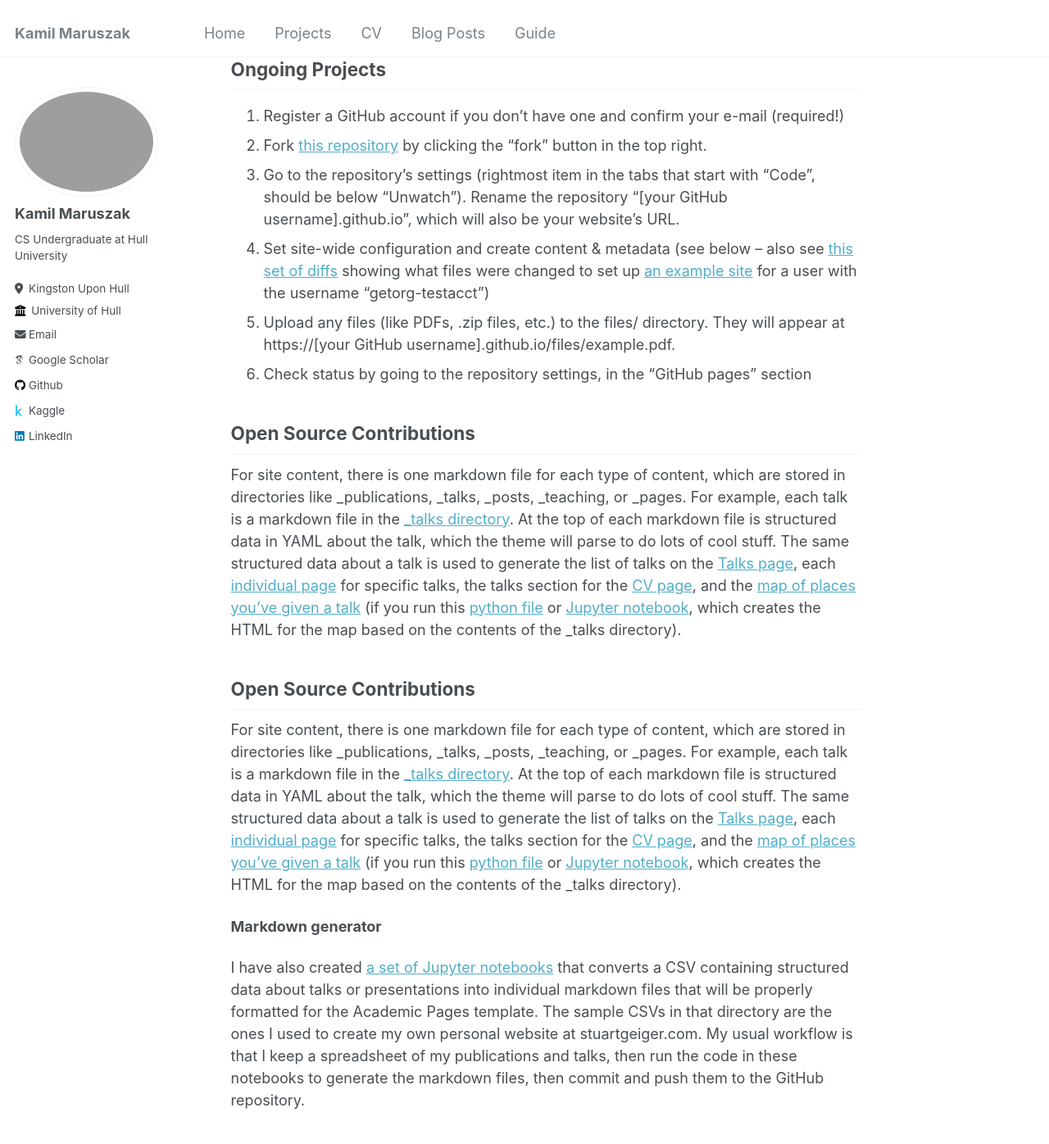
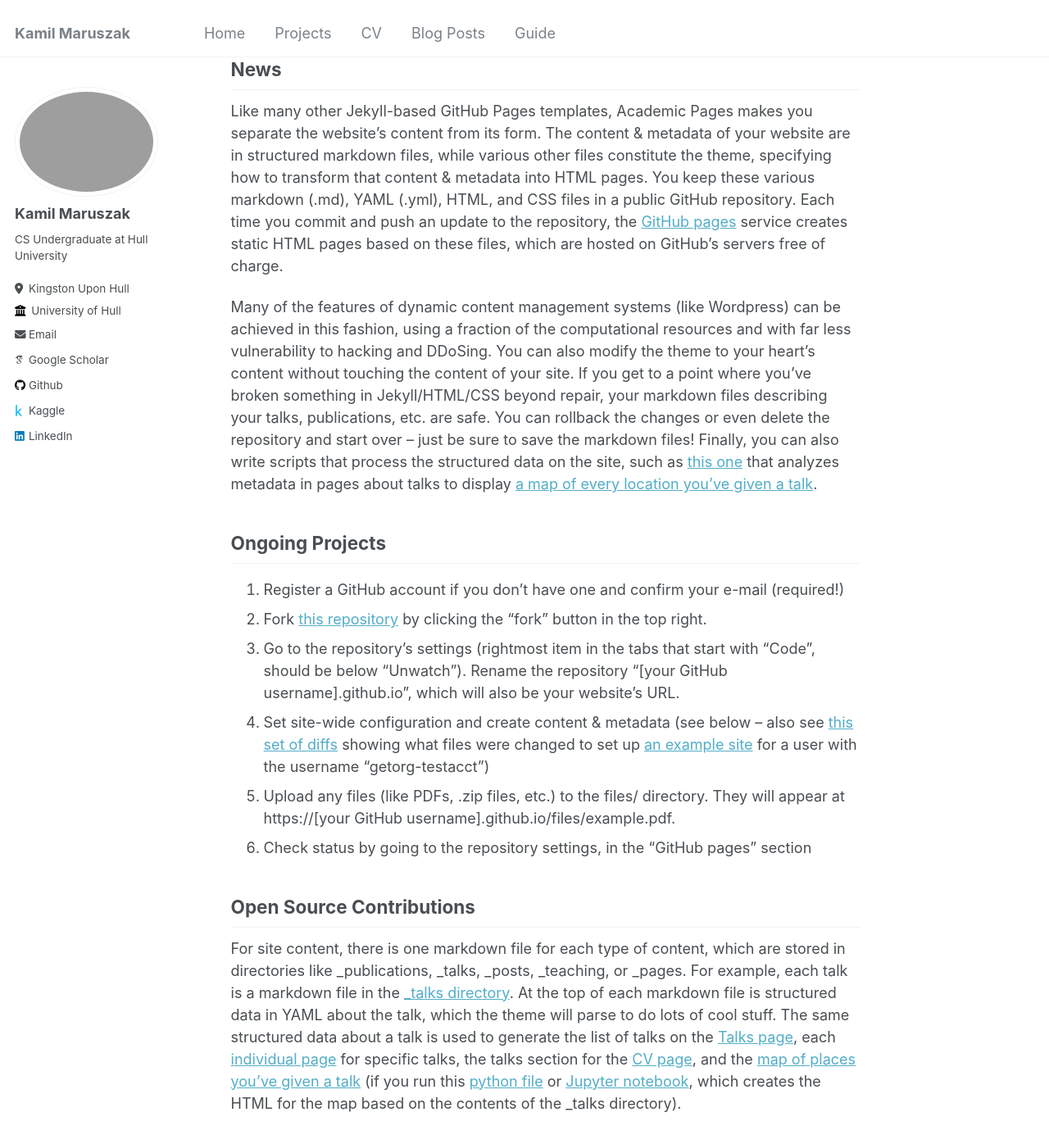
Before and after one commit to DonKamilo00/DonKamilo00.github.io, a Jekyll site: the page built from _pages/about.md, in a window 1280 px wide and 1400 px high, scrolled down 970 px. Shown: the top 1396 px of the window at 82% size. Built offline with Jekyll 4.4.1, drawn with Linux system fonts in a browser that asks for light colours; some web fonts are replaced; some of the changed text lies outside the part shown.

Commit message:
Update about.md

```diff
--- a/_pages/about.md
+++ b/_pages/about.md
@@ -15,6 +15,15 @@ Like many other Jekyll-based GitHub Pages templates, Academic Pages makes you se
 
 Many of the features of dynamic content management systems (like Wordpress) can be achieved in this fashion, using a fraction of the computational resources and with far less vulnerability to hacking and DDoSing. You can also modify the theme to your heart's content without touching the content of your site. If you get to a point where you've broken something in Jekyll/HTML/CSS beyond repair, your markdown files describing your talks, publications, etc. are safe. You can rollback the changes or even delete the repository and start over -- just be sure to save the markdown files! Finally, you can also write scripts that process the structured data on the site, such as [this one](https://github.com/academicpages/academicpages.github.io/blob/master/talkmap.ipynb) that analyzes metadata in pages about talks to display [a map of every location you've given a talk](https://academicpages.github.io/talkmap.html).
 
+
+**News**
+------
+Like many other Jekyll-based GitHub Pages templates, Academic Pages makes you separate the website's content from its form. The content & metadata of your website are in structured markdown files, while various other files constitute the theme, specifying how to transform that content & metadata into HTML pages. You keep these various markdown (.md), YAML (.yml), HTML, and CSS files in a public GitHub repository. Each time you commit and push an update to the repository, the [GitHub pages](https://pages.github.com/) service creates static HTML pages based on these files, which are hosted on GitHub's servers free of charge.
+
+Many of the features of dynamic content management systems (like Wordpress) can be achieved in this fashion, using a fraction of the computational resources and with far less vulnerability to hacking and DDoSing. You can also modify the theme to your heart's content without touching the content of your site. If you get to a point where you've broken something in Jekyll/HTML/CSS beyond repair, your markdown files describing your talks, publications, etc. are safe. You can rollback the changes or even delete the repository and start over -- just be sure to save the markdown files! Finally, you can also write scripts that process the structured data on the site, such as [this one](https://github.com/academicpages/academicpages.github.io/blob/master/talkmap.ipynb) that analyzes metadata in pages about talks to display [a map of every location you've given a talk](https://academicpages.github.io/talkmap.html).
+
+
+
 **Ongoing Projects**
 ------
 1. Register a GitHub account if you don't have one and confirm your e-mail (required!)
@@ -29,22 +38,6 @@ Many of the features of dynamic content management systems (like Wordpress) can
 ------
 For site content, there is one markdown file for each type of content, which are stored in directories like _publications, _talks, _posts, _teaching, or _pages. For example, each talk is a markdown file in the [_talks directory](https://github.com/academicpages/academicpages.github.io/tree/master/_talks). At the top of each markdown file is structured data in YAML about the talk, which the theme will parse to do lots of cool stuff. The same structured data about a talk is used to generate the list of talks on the [Talks page](https://academicpages.github.io/talks), each [individual page](https://academicpages.github.io/talks/2012-03-01-talk-1) for specific talks, the talks section for the [CV page](https://academicpages.github.io/cv), and the [map of places you've given a talk](https://academicpages.github.io/talkmap.html) (if you run this [python file](https://github.com/academicpages/academicpages.github.io/blob/master/talkmap.py) or [Jupyter notebook](https://github.com/academicpages/academicpages.github.io/blob/master/talkmap.ipynb), which creates the HTML for the map based on the contents of the _talks directory).
 
-Open Source Contributions
+**Personal Interests**
 ------
 For site content, there is one markdown file for each type of content, which are stored in directories like _publications, _talks, _posts, _teaching, or _pages. For example, each talk is a markdown file in the [_talks directory](https://github.com/academicpages/academicpages.github.io/tree/master/_talks). At the top of each markdown file is structured data in YAML about the talk, which the theme will parse to do lots of cool stuff. The same structured data about a talk is used to generate the list of talks on the [Talks page](https://academicpages.github.io/talks), each [individual page](https://academicpages.github.io/talks/2012-03-01-talk-1) for specific talks, the talks section for the [CV page](https://academicpages.github.io/cv), and the [map of places you've given a talk](https://academicpages.github.io/talkmap.html) (if you run this [python file](https://github.com/academicpages/academicpages.github.io/blob/master/talkmap.py) or [Jupyter notebook](https://github.com/academicpages/academicpages.github.io/blob/master/talkmap.ipynb), which creates the HTML for the map based on the contents of the _talks directory).
-
-**Markdown generator**
-
-I have also created [a set of Jupyter notebooks](https://github.com/academicpages/academicpages.github.io/tree/master/markdown_generator
-) that converts a CSV containing structured data about talks or presentations into individual markdown files that will be properly formatted for the Academic Pages template. The sample CSVs in that directory are the ones I used to create my own personal website at stuartgeiger.com. My usual workflow is that I keep a spreadsheet of my publications and talks, then run the code in these notebooks to generate the markdown files, then commit and push them to the GitHub repository.
-
-How to edit your site's GitHub repository
-------
-Many people use a git client to create files on their local computer and then push them to GitHub's servers. If you are not familiar with git, you can directly edit these configuration and markdown files directly in the github.com interface. Navigate to a file (like [this one](https://github.com/academicpages/academicpages.github.io/blob/master/_talks/2012-03-01-talk-1.md) and click the pencil icon in the top right of the content preview (to the right of the "Raw | Blame | History" buttons). You can delete a file by clicking the trashcan icon to the right of the pencil icon. You can also create new files or upload files by navigating to a directory and clicking the "Create new file" or "Upload files" buttons.
-
-Example: editing a markdown file for a talk
-![Editing a markdown file for a talk](/images/editing-talk.png)
-
-For more info
-------
-More info about configuring Academic Pages can be found in [the guide](https://academicpages.github.io/markdown/). The [guides for the Minimal Mistakes theme](https://mmistakes.github.io/minimal-mistakes/docs/configuration/) (which this theme was forked from) might also be helpful.
```
